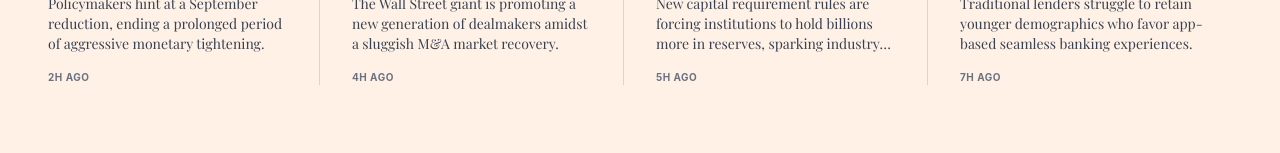
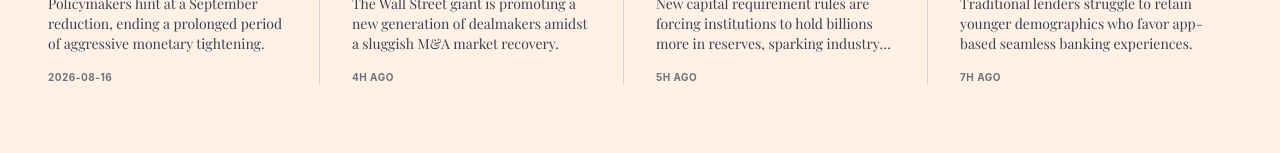
Before and after one commit to monju1190/The-FinCommerce, a Next.js app: page / in a window 1280 px wide. Shown: the part 3241-3394 px from the top of the page. Built offline with nearby package versions, Linux system fonts and the light colour scheme; a web font is replaced by a local one.

Commit message:
add create account system

```diff
--- a/src/components/home/BankingSection.tsx
+++ b/src/components/home/BankingSection.tsx
@@ -7,7 +7,7 @@ export default function BankingSection() {
       tag: "CENTRAL BANKS",
       title: "Federal Reserve signals potential rate cut as inflation cools",
       desc: "Policymakers hint at a September reduction, ending a prolonged period of aggressive monetary tightening.",
-      time: "2h ago"
+      time: "2026-08-16"
     },
     {
       tag: "INVESTMENT BANKING",
```
